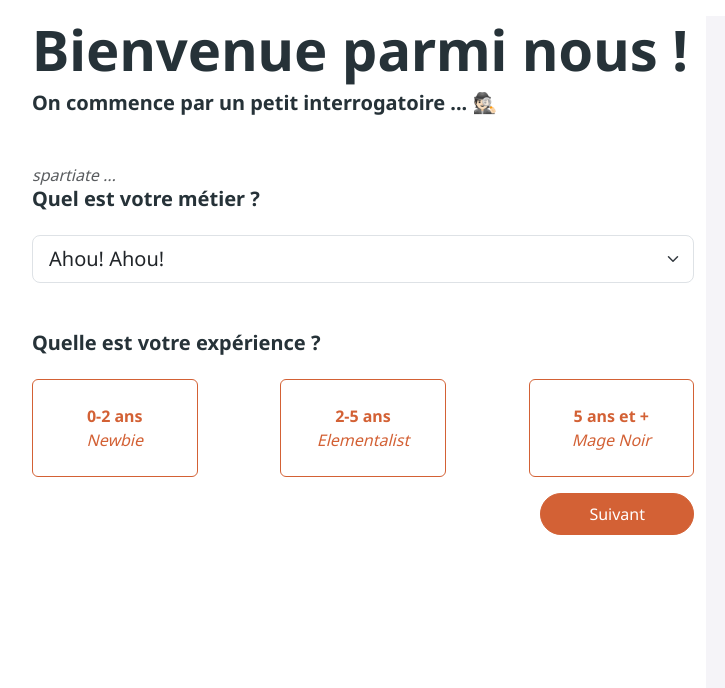
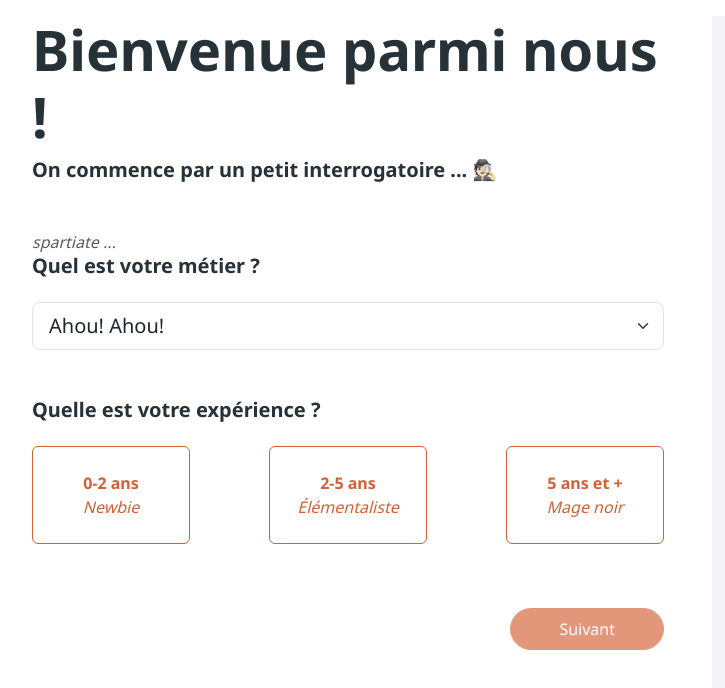
Before and after one commit to BrissouLaChankla/LinhubFront, a Next.js app: page /onboardJob in a window 1280 px wide. Shown: the top 688 px of the page, without its empty margins (32-757 px from the left). Built offline with nearby package versions, Linux system fonts and the light colour scheme.

Commit message:
cleaned up onboardjob | disabled submit if not all infos + only 1 xp range possibly selectable

```diff
--- a/pages/onboardJob.js
+++ b/pages/onboardJob.js
@@ -4,17 +4,28 @@ import { useDispatch } from "react-redux";
 import { useSelector } from "react-redux";
 
 export default function Onboarding() {
-  const [experienceValue, setExperienceValue] = useState("");
-  const [jobValue, setJobValue] = useState("");
+  const [experienceValue, setExperienceValue] = useState(null);
+  const [jobValue, setJobValue] = useState(null);
+  console.log(experienceValue, jobValue)
   const dispatch = useDispatch();
   const user = useSelector((state) => state.user);
 
-  const handleChange = (e) => {
-    setExperienceValue(e.target.value);
-  };
+const experiences = [
+  {
+    yearsRange:"0-2 ans",
+    name:"Newbie"
+  },
+  {
+    yearsRange:"2-5 ans",
+    name:"Élémentaliste"
+  },
+  {
+    yearsRange:"5 ans et +",
+    name:"Mage noir"
+  },
+]
 
   const handleSubmit = () => {
-    console.log(jobValue);
     console.log(user.value.token);
     fetch("http://localhost:3000/generalInfo/setup/" + user.value.token, {
       method: "POST",
@@ -31,9 +42,9 @@ export default function Onboarding() {
   };
 
   return (
-    <div className="container-fluid px-md-5">
+    <div className="container-fluid ">
       <div className="row">
-        <div className="col-lg-7">
+        <div className="col-lg-7 px-md-5">
           <h1 className="mb-2">Bienvenue parmi nous !</h1>
           <h3 className="mb-5">
             On commence par un petit interrogatoire ... 🕵🏻
@@ -62,40 +73,26 @@ export default function Onboarding() {
           <div>
             <h3 className="mb-4">Quelle est votre expérience ?</h3>
             <div className="d-flex justify-content-between mb-3">
-              <button
-                type="button"
-                className="btn btn-outline-primary rounded d-flex flex-column justify-content-center align-items-center p-4 w-25"
-                data-bs-toggle="button"
-                onClick={handleChange}
-                value="Junior"
-              >
-                <strong>0-2 ans</strong>
-                <em>Newbie</em>
-              </button>
-              <button
-                type="button"
-                className="btn btn-outline-primary rounded d-flex flex-column justify-content-center align-items-center p-4 w-25"
-                data-bs-toggle="button"
-                onClick={handleChange}
-                value="Intermediaire"
-              >
-                <strong>2-5 ans</strong>
-                <em>Elementalist</em>
-              </button>
-              <button
-                type="button"
-                className="btn btn-outline-primary rounded d-flex flex-column justify-content-center align-items-center p-4 w-25"
-                data-bs-toggle="button"
-                onClick={handleChange}
-                value="Senior"
-              >
-                <strong>5 ans et +</strong>
-                <em>Mage Noir</em>
-              </button>
+              {
+                experiences.map(experience =>
+                  <button
+                  type="button"
+                  className={"btn btn-outline-primary rounded d-flex flex-column justify-content-center align-items-center p-4 w-25" + (experience.name === experienceValue ? ' active' : '')}
+                  onClick={() => setExperienceValue(experience.name)}
+                >
+                  <strong>{experience.yearsRange}</strong>
+                  <em>{experience.name}</em>
+                </button>
+                  )
+              }
             </div>
             <div className="text-end">
               <Link
-                className="btn btn-primary"
+              className={
+                (jobValue && experienceValue)
+                  ? "btn btn-primary mt-5"
+                  : "btn btn-primary mt-5 disabled"
+              }
                 onClick={() => handleSubmit()}
                 href={{ pathname: "/onboardSkill", query: { job: jobValue } }}
               >
```
